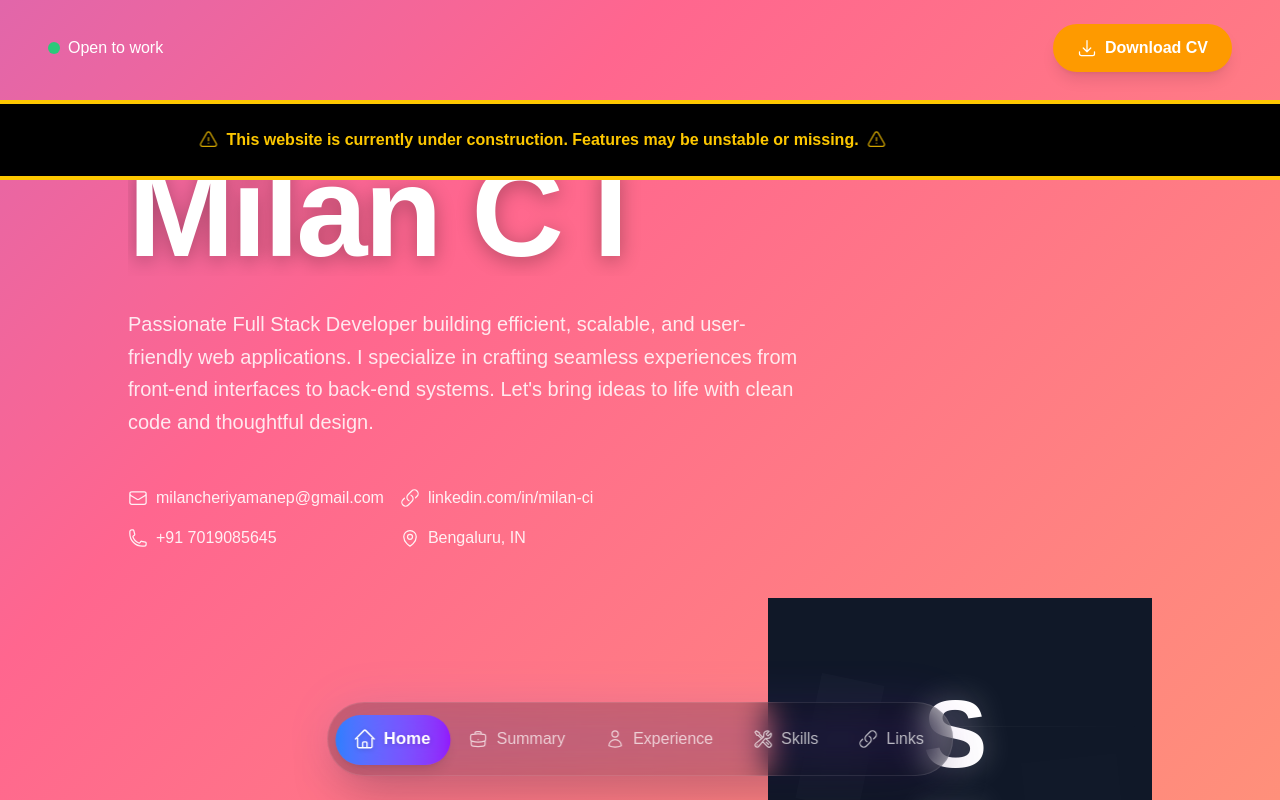
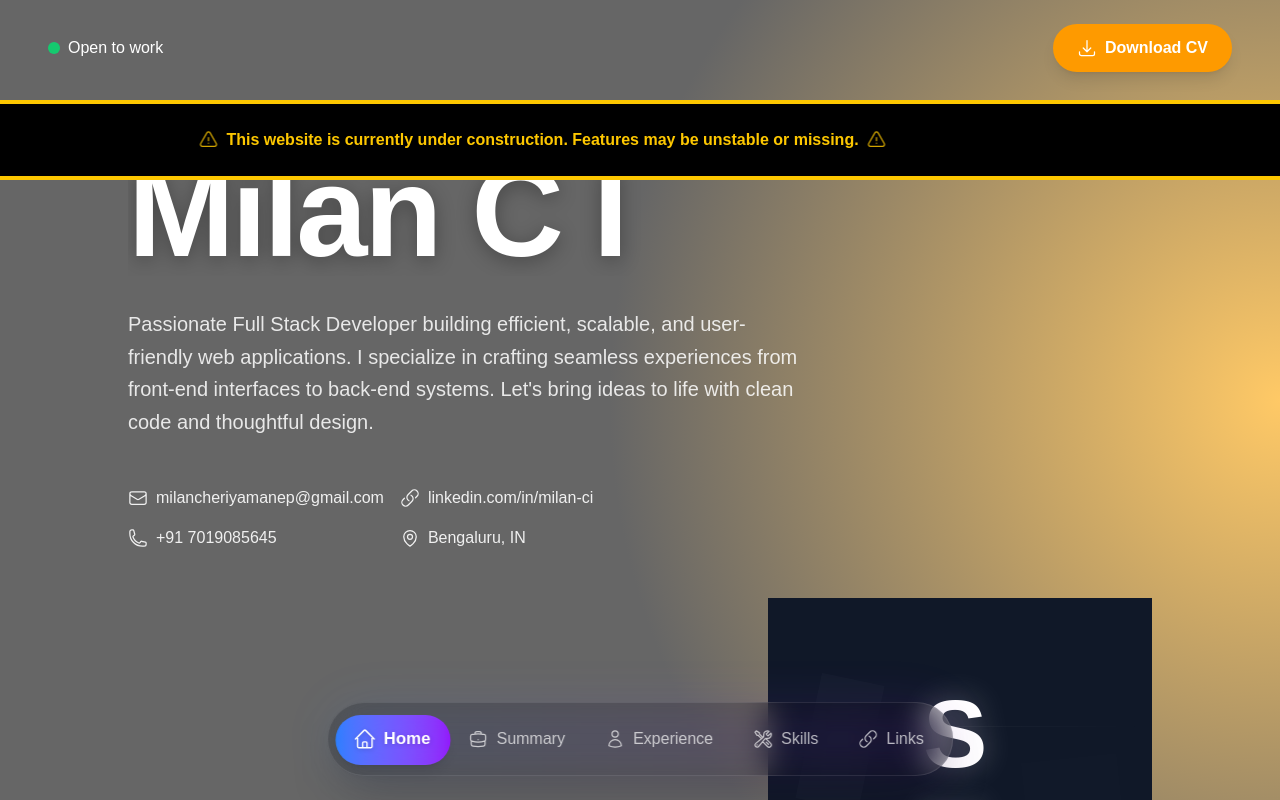
Before and after one commit to Milan-C-I/milan, a Next.js app: page / in a window 1280 px wide. Shown: the top 800 px of the page. Built offline with nearby package versions, Linux system fonts and the light colour scheme.

Commit message:
theme changes

```diff
--- a/app/globals.css
+++ b/app/globals.css
@@ -56,27 +56,29 @@ body {
 @import url("https://fonts.googleapis.com/css2?family=Inter:wght@300;400;500;600;700;800;900&display=swap");
 
 .animated-gradient {
-  background: linear-gradient(
+  /* background: linear-gradient(
     -45deg,
     #ff8800,
     #ff0044,
     #3300ff,
     #00c0ff
-  );
-  background-size: 400% 400%;
-  animation: gradientShift 15s ease infinite;
+  ); */
+  background: radial-gradient(circle at right, orange 0%,  black 50% );
+
+  /* background-size: 200% 200%; */
+  /* animation: gradientShift 4s ease infinite; */
   transition: opacity 0.3s ease;
 }
 
 @keyframes gradientShift {
   0% {
-    background-position: 0% 50%;
+    background-position: 0% 0%;
   }
   50% {
-    background-position: 100% 50%;
+    background-position: 100% 0%;
   }
   100% {
-    background-position: 0% 50%;
+    background-position: 0% 0%;
   }
 }
 
```
